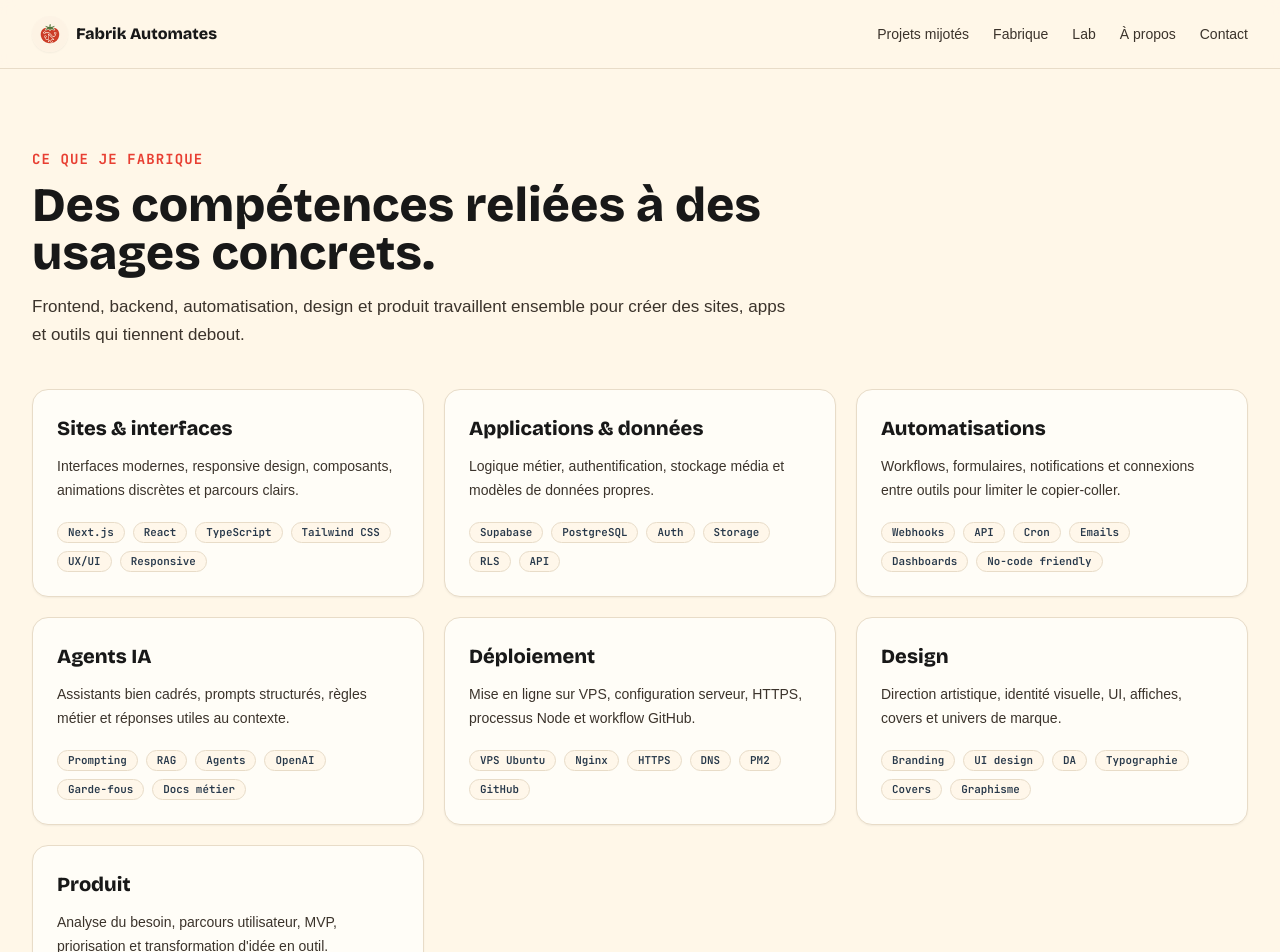
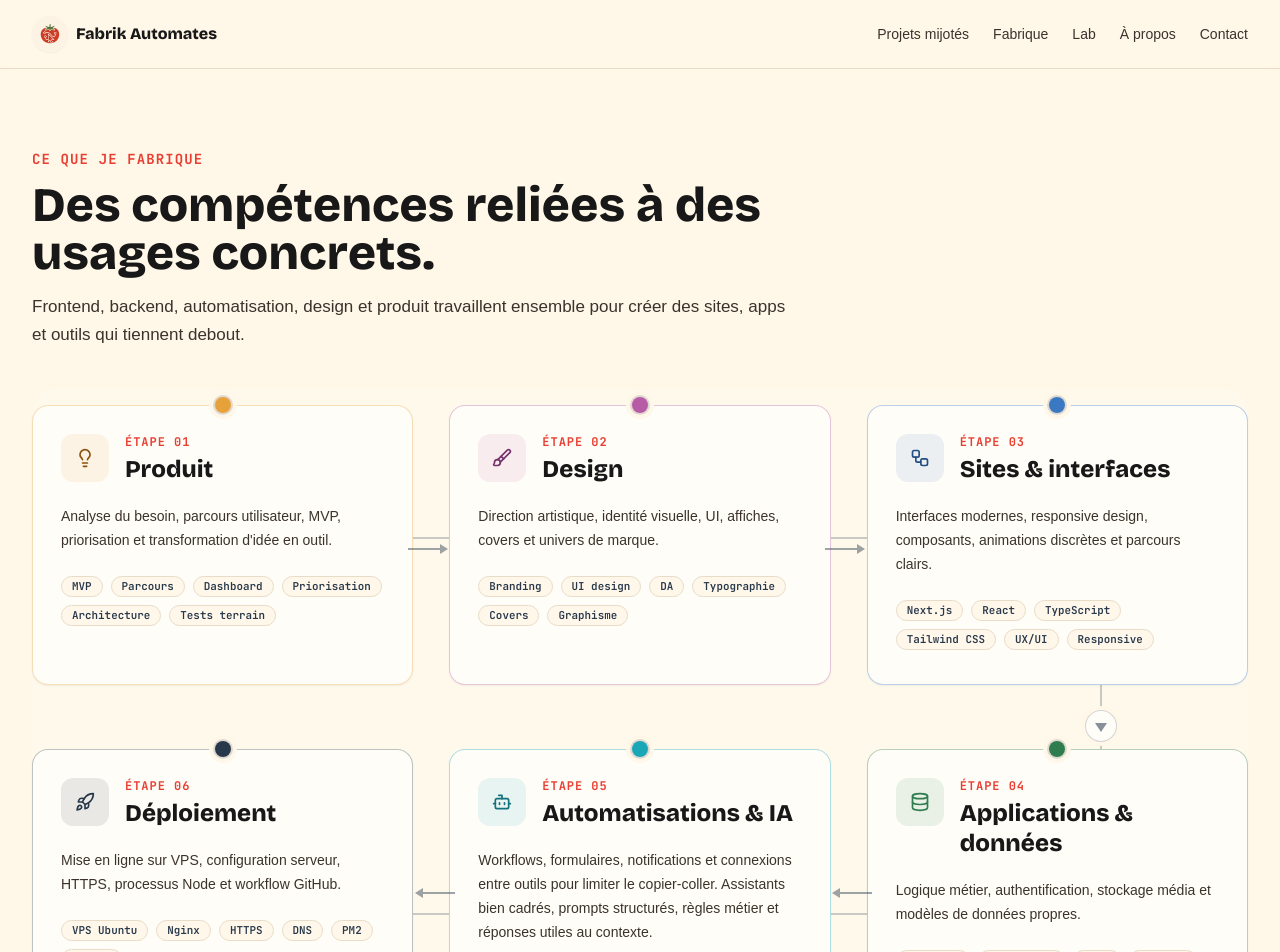
Before and after one commit to grondinfabrice-bot/myfirstportfolio, a Next.js app: page /competences in a window 1280 px wide. Shown: the top 952 px of the page. Built offline with nearby package versions, Linux system fonts and the light colour scheme; a web font is replaced by a local one.

Commit message:
Ameliore workflow competences

```diff
--- a/src/app/competences/page.tsx
+++ b/src/app/competences/page.tsx
@@ -1,6 +1,81 @@
 import { SectionHeader } from "@/components/SectionHeader";
-import { SkillBlock } from "@/components/SkillBlock";
 import { skillBlocks } from "@/data/skills";
+import { Bot, Brush, Database, Lightbulb, Rocket, Workflow } from "lucide-react";
+
+const stepStyles = {
+  Produit: {
+    accent: "bg-[#E7A13A]",
+    border: "border-[#E7A13A]/35",
+    glow: "shadow-[0_18px_48px_rgba(231,161,58,0.12)]",
+    soft: "bg-[#E7A13A]/10 text-[#8A520C]",
+    icon: Lightbulb,
+  },
+  Design: {
+    accent: "bg-[#B85BA7]",
+    border: "border-[#B85BA7]/35",
+    glow: "shadow-[0_18px_48px_rgba(184,91,167,0.12)]",
+    soft: "bg-[#B85BA7]/10 text-[#76336B]",
+    icon: Brush,
+  },
+  "Sites & interfaces": {
+    accent: "bg-[#3A78C2]",
+    border: "border-[#3A78C2]/35",
+    glow: "shadow-[0_18px_48px_rgba(58,120,194,0.12)]",
+    soft: "bg-[#3A78C2]/10 text-[#254F83]",
+    icon: Workflow,
+  },
+  "Applications & données": {
+    accent: "bg-basil",
+    border: "border-basil/35",
+    glow: "shadow-[0_18px_48px_rgba(47,125,79,0.13)]",
+    soft: "bg-basil/10 text-basil",
+    icon: Database,
+  },
+  "Automatisations & IA": {
+    accent: "bg-[#19A7B8]",
+    border: "border-[#19A7B8]/35",
+    glow: "shadow-[0_18px_48px_rgba(25,167,184,0.12)]",
+    soft: "bg-[#19A7B8]/10 text-[#14717C]",
+    icon: Bot,
+  },
+  "Déploiement": {
+    accent: "bg-slate",
+    border: "border-slate/30",
+    glow: "shadow-[0_18px_48px_rgba(39,56,74,0.12)]",
+    soft: "bg-slate/10 text-slate",
+    icon: Rocket,
+  },
+};
+
+const stepOrder = [
+  "Produit",
+  "Design",
+  "Sites & interfaces",
+  "Applications & données",
+  "Automatisations & IA",
+  "Déploiement",
+] as const;
+
+const blockByTitle = new Map(skillBlocks.map((block) => [block.title, block]));
+
+const workflowSteps = stepOrder.map((title) => {
+  if (title === "Automatisations & IA") {
+    const automation = blockByTitle.get("Automatisations");
+    const agents = blockByTitle.get("Agents IA");
+
+    return {
+      title,
+      description: `${automation?.description ?? ""} ${agents?.description ?? ""}`.trim(),
+      items: [...(automation?.items ?? []), ...(agents?.items ?? [])].slice(0, 8),
+    };
+  }
+
+  return blockByTitle.get(title)!;
+});
+
+const toolkitItems = Array.from(new Set(skillBlocks.flatMap((block) => block.items)));
+
+const desktopOrder = ["lg:order-1", "lg:order-2", "lg:order-3", "lg:order-6", "lg:order-5", "lg:order-4"];
 
 export default function SkillsPage() {
   return (
@@ -12,10 +87,130 @@ export default function SkillsPage() {
           description="Frontend, backend, automatisation, design et produit travaillent ensemble pour créer des sites, apps et outils qui tiennent debout."
           tone="balanced"
         />
-        <div className="section-stack grid gap-5 md:grid-cols-2 xl:grid-cols-3">
-          {skillBlocks.map((block) => (
-            <SkillBlock key={block.title} {...block} />
-          ))}
+
+        <div className="section-stack">
+          <div className="relative rounded-[1.5rem] bg-cream/25 py-2 md:py-4">
+            <div className="absolute left-6 top-8 hidden h-[calc(100%-4rem)] w-0.5 bg-slate/20 md:block lg:hidden" aria-hidden="true" />
+            <div
+              className="absolute left-[12%] right-[12%] top-[9.25rem] hidden h-0.5 rounded-full bg-slate/25 lg:block"
+              aria-hidden="true"
+            />
+            <div
+              className="absolute left-[12%] right-[12%] bottom-[9.25rem] hidden h-0.5 rounded-full bg-slate/25 lg:block"
+              aria-hidden="true"
+            />
+            <div
+              className="absolute right-[12%] top-[9.25rem] hidden h-[calc(100%-18.5rem)] w-0.5 rounded-full bg-slate/25 lg:block"
+              aria-hidden="true"
+            />
+            <div
+              className="absolute right-[12%] top-1/2 hidden h-8 w-8 translate-x-[15px] -translate-y-1/2 rounded-full border border-slate/20 bg-cream shadow-sm ring-4 ring-paper lg:flex lg:items-center lg:justify-center"
+              aria-hidden="true"
+            >
+              <span className="h-0 w-0 translate-y-0.5 border-x-[6px] border-t-[9px] border-x-transparent border-t-slate/55" />
+            </div>
+            <div className="absolute right-[12%] top-[9.25rem] hidden h-3 w-3 translate-x-[5px] -translate-y-[5px] rounded-full bg-cream ring-4 ring-paper lg:block" aria-hidden="true">
+              <span className="block h-full w-full rounded-full bg-tomato/70" />
+            </div>
+            <div className="absolute right-[12%] bottom-[9.25rem] hidden h-3 w-3 translate-x-[5px] translate-y-[5px] rounded-full bg-cream ring-4 ring-paper lg:block" aria-hidden="true">
+              <span className="block h-full w-full rounded-full bg-basil/80" />
+            </div>
+            <div
+              className="absolute right-[10.7%] top-[8.85rem] hidden h-0 w-0 border-y-[7px] border-l-[10px] border-y-transparent border-l-slate/45 lg:block"
+              aria-hidden="true"
+            />
+            <div
+              className="absolute right-[13.1%] bottom-[8.85rem] hidden h-0 w-0 border-y-[7px] border-r-[10px] border-y-transparent border-r-slate/45 lg:block"
+              aria-hidden="true"
+            />
+
+            <div className="relative grid gap-8 md:gap-9 lg:grid-cols-3 lg:gap-x-9 lg:gap-y-16">
+              {workflowSteps.map((step, index) => {
+                const style = stepStyles[step.title as keyof typeof stepStyles];
+                const Icon = style.icon;
+
+                return (
+                  <article
+                    key={step.title}
+                    className={`competence-workflow-card group relative min-h-[17.5rem] rounded-2xl border bg-cream p-6 shadow-sm transition duration-300 hover:-translate-y-1 hover:border-tomato/25 hover:shadow-soft md:p-7 ${style.border} ${desktopOrder[index]}`}
+                    style={{ animationDelay: `${index * 150}ms` }}
+                  >
+                    <div className="absolute -left-2 top-8 h-4 w-4 rounded-full bg-cream shadow-[0_0_0_6px_rgba(255,247,232,0.95)] ring-2 ring-slate/15 md:-left-2 lg:left-1/2 lg:top-[-0.55rem] lg:-translate-x-1/2">
+                      <span className={`block h-full w-full rounded-full ${style.accent} competence-workflow-node`} />
+                    </div>
+
+                    {index < workflowSteps.length - 1 ? (
+                      <div
+                        className="absolute left-[-1px] top-[5rem] h-[calc(100%+2rem)] border-l-2 border-dashed border-slate/25 md:left-[-1px] lg:hidden"
+                        aria-hidden="true"
+                      />
+                    ) : null}
+
+                    {index < 2 ? (
+                      <div className="absolute right-[-2.2rem] top-[8.65rem] hidden items-center lg:flex" aria-hidden="true">
+                        <span className="h-0.5 w-8 bg-slate/45" />
+                        <span className="h-0 w-0 border-y-[5px] border-l-[8px] border-y-transparent border-l-slate/45" />
+                      </div>
+                    ) : null}
+
+                    {index > 2 && index < 5 ? (
+                      <div className="absolute left-[-2.2rem] top-[8.65rem] hidden items-center lg:flex" aria-hidden="true">
+                        <span className="h-0 w-0 border-y-[5px] border-r-[8px] border-y-transparent border-r-slate/45" />
+                        <span className="h-0.5 w-8 bg-slate/45" />
+                      </div>
+                    ) : null}
+
+                    <div className="flex items-start gap-4">
+                      <div className={`flex h-12 w-12 shrink-0 items-center justify-center rounded-xl ${style.soft}`}>
+                        <Icon className="h-5 w-5" aria-hidden="true" />
+                      </div>
+                      <div>
+                        <p className="font-mono text-xs font-bold uppercase tracking-[0.08em] text-tomato">
+                          Étape {String(index + 1).padStart(2, "0")}
+                        </p>
+                        <h2 className="mt-1 font-display text-2xl font-black leading-tight text-ink">{step.title}</h2>
+                      </div>
+                    </div>
+
+                    <p className="mt-5 text-sm leading-6 text-graphite">{step.description}</p>
+
+                    <div className="mt-6 flex flex-wrap gap-2">
+                      {step.items.slice(0, 6).map((item) => (
+                        <span
+                          key={item}
+                          className="rounded-full border border-fog bg-paper/80 px-2.5 py-1 font-mono text-[0.68rem] font-semibold leading-none text-slate"
+                        >
+                          {item}
+                        </span>
+                      ))}
+                    </div>
+                  </article>
+                );
+              })}
+            </div>
+          </div>
+        </div>
+
+        <div className="mt-10 rounded-2xl border border-fog bg-cream p-5 shadow-sm md:p-6">
+          <div className="flex flex-col gap-3 md:flex-row md:items-end md:justify-between">
+            <div>
+              <p className="font-mono text-xs font-bold uppercase tracking-[0.08em] text-tomato">Boîte à outils</p>
+              <h2 className="mt-2 font-display text-2xl font-black leading-tight text-ink">Les briques que je relie selon le besoin.</h2>
+            </div>
+            <p className="max-w-xl text-sm leading-6 text-graphite">
+              Pas une collection pour décorer : chaque outil sert une étape du parcours, du cadrage à la mise en ligne.
+            </p>
+          </div>
+          <div className="mt-5 flex flex-wrap gap-2">
+            {toolkitItems.map((item) => (
+              <span
+                key={item}
+                className="rounded-full border border-fog bg-paper/80 px-3 py-1.5 font-mono text-xs font-semibold text-slate"
+              >
+                {item}
+              </span>
+            ))}
+          </div>
         </div>
       </div>
     </section>
--- a/src/app/globals.css
+++ b/src/app/globals.css
@@ -52,3 +52,41 @@ body {
     @apply mt-8 md:mt-10;
   }
 }
+
+@keyframes competence-workflow-in {
+  from {
+    opacity: 0;
+    transform: translateY(14px);
+  }
+
+  to {
+    opacity: 1;
+    transform: translateY(0);
+  }
+}
+
+.competence-workflow-card {
+  animation: competence-workflow-in 1100ms cubic-bezier(0.16, 1, 0.3, 1) both;
+}
+
+@keyframes competence-node-breathe {
+  0%,
+  100% {
+    box-shadow: 0 0 0 0 rgba(232, 63, 50, 0.18);
+  }
+
+  50% {
+    box-shadow: 0 0 0 7px rgba(232, 63, 50, 0);
+  }
+}
+
+.competence-workflow-node {
+  animation: competence-node-breathe 2.8s ease-in-out infinite;
+}
+
+@media (prefers-reduced-motion: reduce) {
+  .competence-workflow-card,
+  .competence-workflow-node {
+    animation: none;
+  }
+}
```
